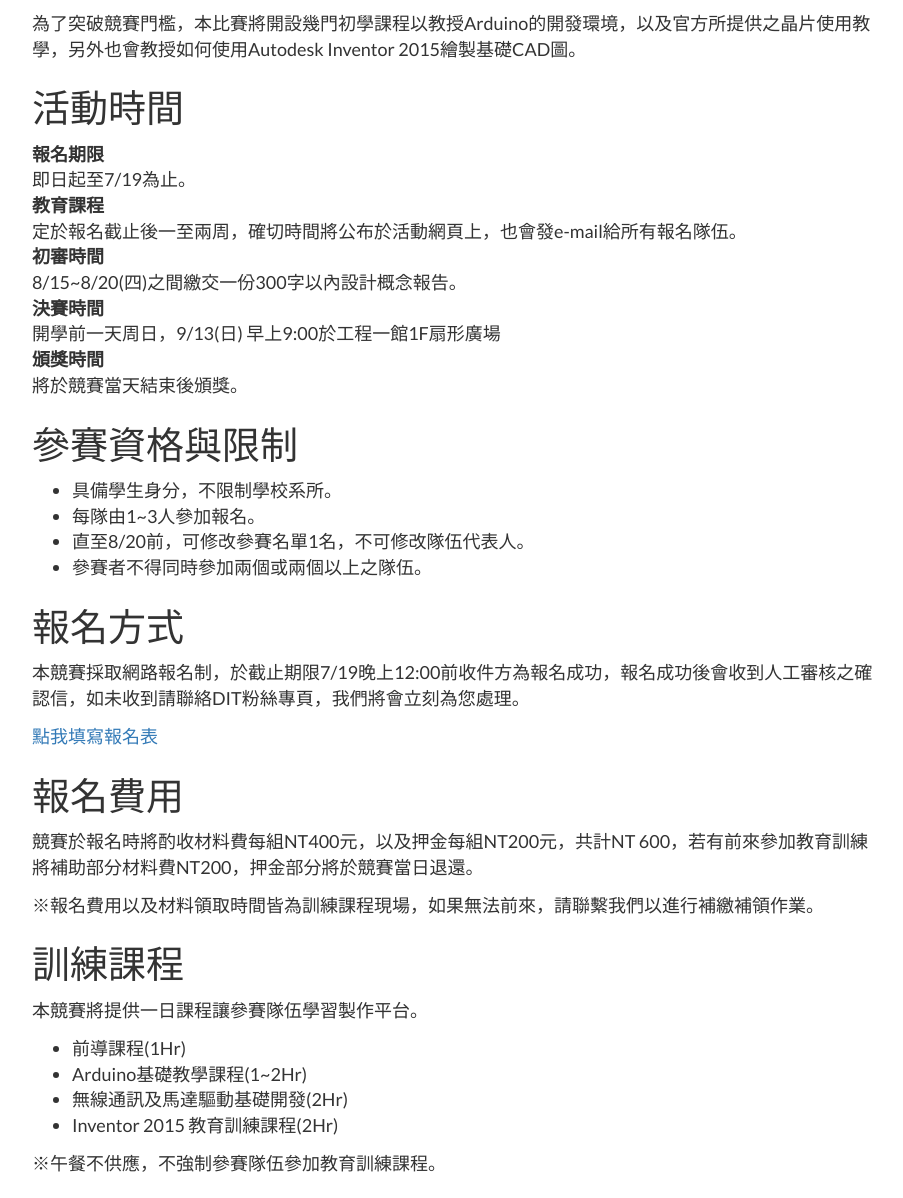
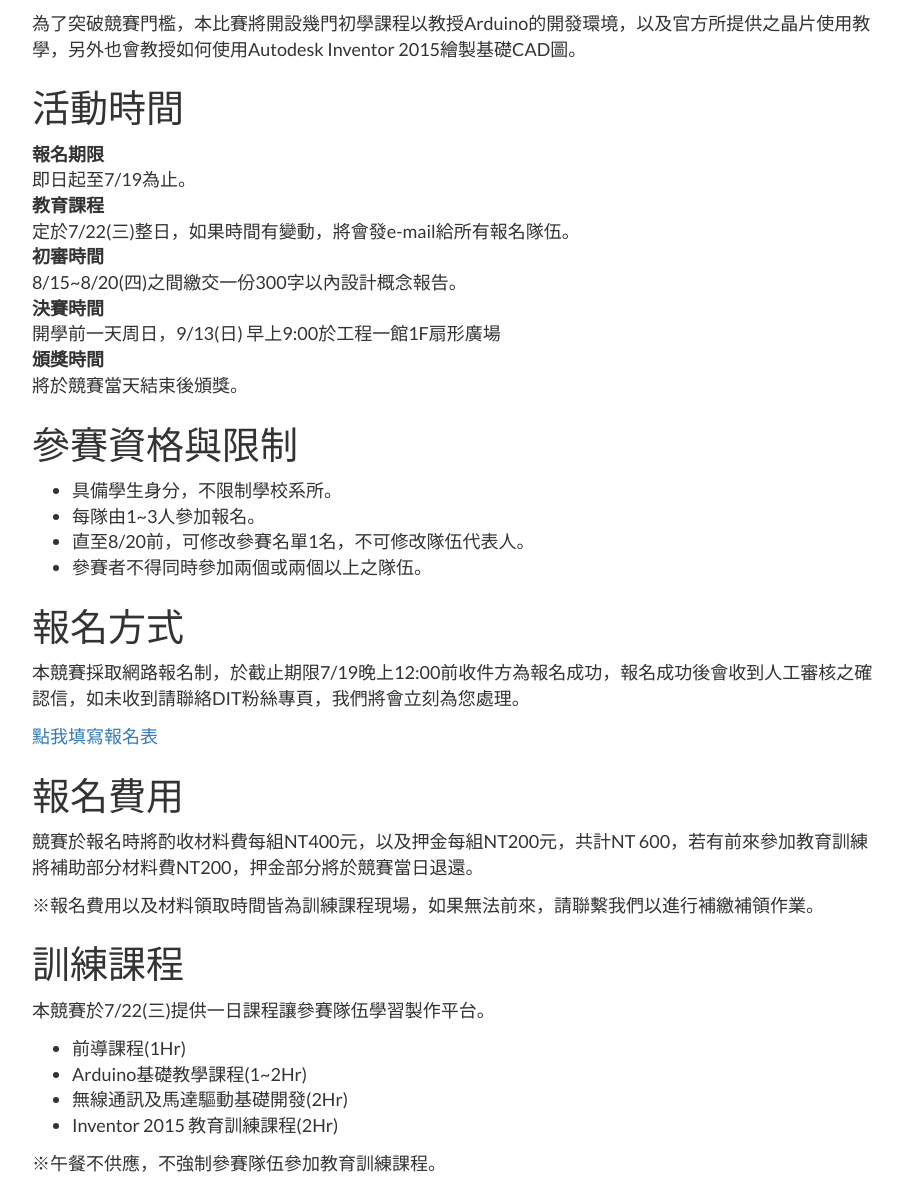
Before and after one commit to afg984/dit-robotics-site, a Django app: page /contest/ in a window 1280 px wide. Shown: the part 1133-2331 px from the top of the page, without its empty margins (38-941 px from the left). Run offline with Django 3.2, Linux system fonts and the light colour scheme; the visitor is signed in with stand-in values (Sample User, id 1); parts of the project's set-up code (start-up, migrations or seed data) failed here and were passed over; some libraries are stand-ins or nearby versions; some web fonts are replaced.

Commit message:
更新教學日期

```diff
--- a/common/templates/87a.html
+++ b/common/templates/87a.html
@@ -39,7 +39,7 @@
 <h2 id="i6">活動時間</h2>
 <dl>
 <dt>報名期限</dt><dd>即日起至7/19為止。</dd>
-<dt>教育課程</dt><dd>定於報名截止後一至兩周，確切時間將公布於活動網頁上，也會發e-mail給所有報名隊伍。</dd>
+<dt>教育課程</dt><dd>定於7/22(三)整日，如果時間有變動，將會發e-mail給所有報名隊伍。</dd>
 <dt>初審時間</dt><dd>8/15~8/20(四)之間繳交一份300字以內設計概念報告。</dd>
 <dt>決賽時間</dt><dd>開學前一天周日，9/13(日) 早上9:00於工程一館1F扇形廣場</dd>
 <dt>頒獎時間</dt><dd>將於競賽當天結束後頒獎。</dd>
@@ -62,7 +62,7 @@
 <p>※報名費用以及材料領取時間皆為訓練課程現場，如果無法前來，請聯繫我們以進行補繳補領作業。</p>
 
 <h2 id="i10">訓練課程</h2>
-<p>本競賽將提供一日課程讓參賽隊伍學習製作平台。</p>
+<p>本競賽於7/22(三)提供一日課程讓參賽隊伍學習製作平台。</p>
 <ul>
 <li>前導課程(1Hr)</li>
 <li>Arduino基礎教學課程(1~2Hr)</li>
```
